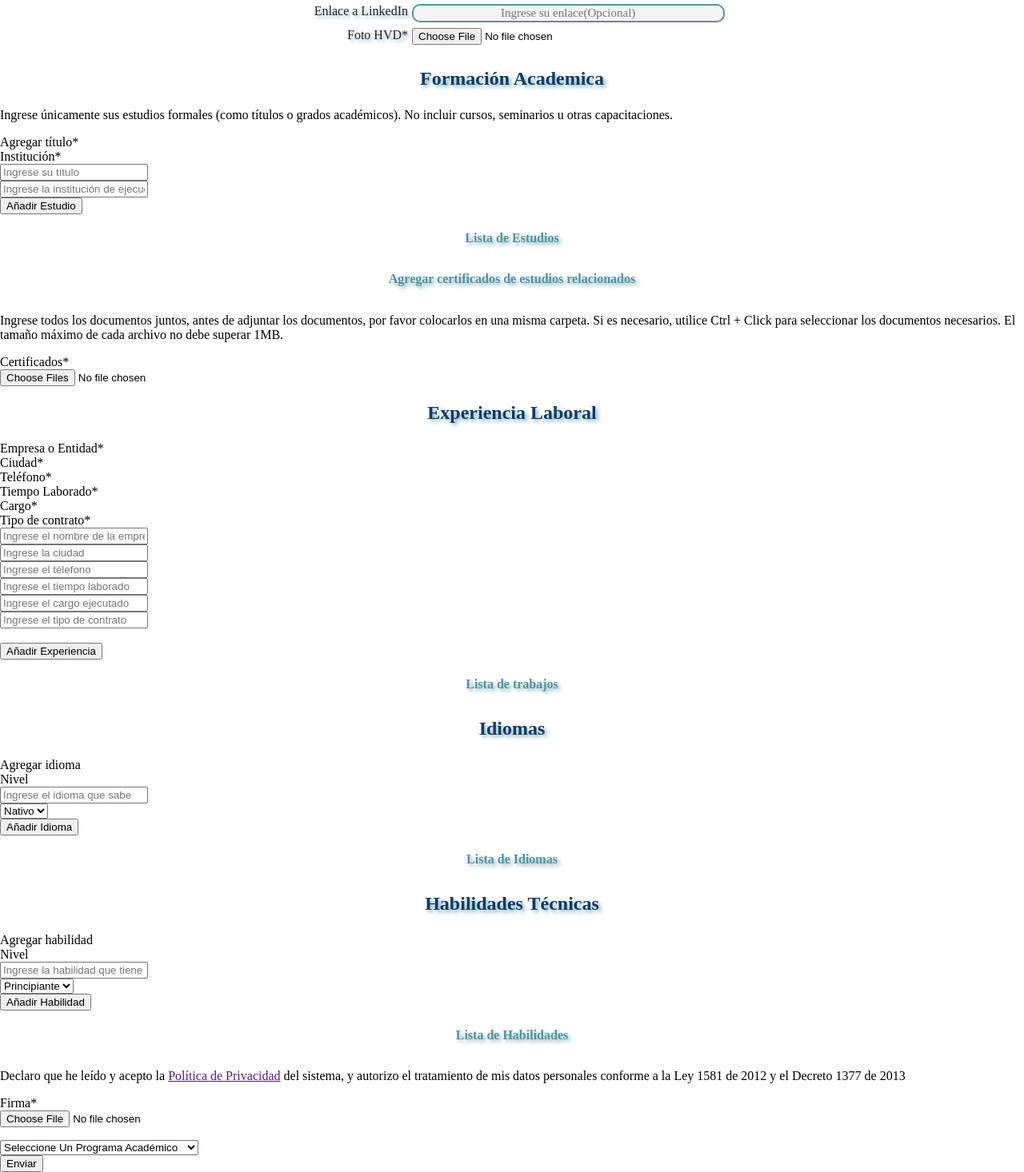
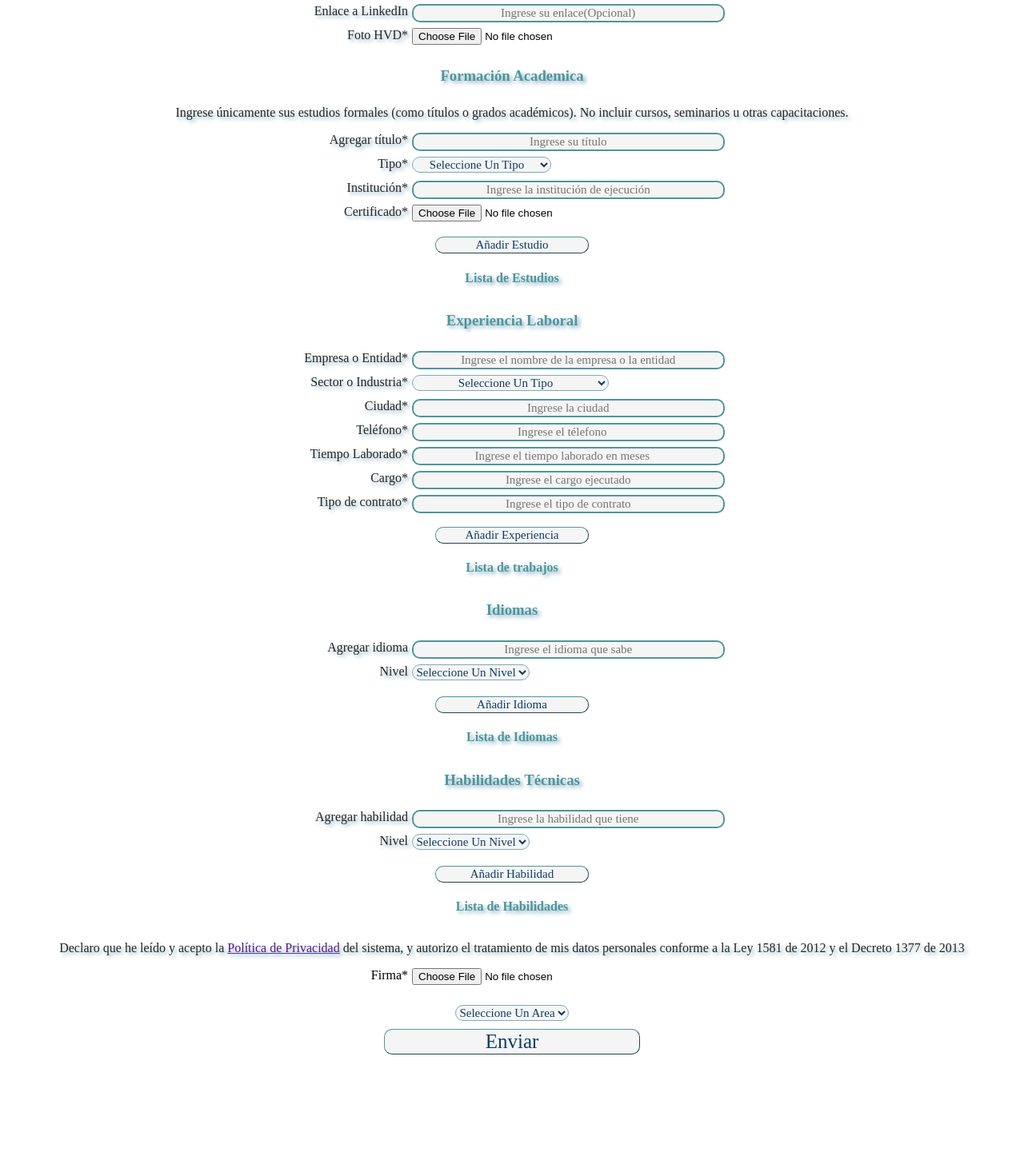
Before and after one commit to Steven-LG09/Vimo, an Angular app in the folder Frontend/: page /create in a window 1280 px wide. Shown: the part 548-2014 px from the top of the page at 80% size. After the commit the page ends 1917 px from the top, so only its background shows below. Built offline with nearby package versions, Linux system fonts and the light colour scheme.

Commit message:
VimoCommit8

```diff
--- a/Frontend/src/app/pages/employee/create/create.component.css
+++ b/Frontend/src/app/pages/employee/create/create.component.css
@@ -14,7 +14,7 @@
     text-shadow: 3px 3px 5px #7fa9b9;
 }
 
-.secondName{
+.secondName {
     text-align: center;
     height: 30px;
     font-family: 'Times New Roman', Times, serif;
@@ -22,7 +22,15 @@
     text-shadow: 3px 3px 5px #7fa9b9;
 }
 
-.thirdName{
+.loading {
+    text-align: center;
+    font-size: 30px;
+    color: #0D3B66;
+    text-shadow: 3px 3px 5px #7fa9b9;
+    display: none;
+}
+
+.thirdName {
     text-align: center;
     height: 30px;
     font-family: 'Times New Roman', Times, serif;
@@ -30,35 +38,35 @@
     text-shadow: 3px 3px 5px #7fa9b9;
 }
 
-.infoText{
+.infoText {
     color: rgb(39, 37, 37);
-    text-shadow: 3px 3px 5px #7fa9b9 ;
+    text-shadow: 3px 3px 5px #7fa9b9;
     text-align: center;
 }
 
-.blockInfo{
+.blockInfo {
     display: flex;
     justify-items: center;
     height: 30px;
 }
 
-.blockInfo1{
+.blockInfo1 {
     width: 40%;
     text-align: right;
 }
 
-.blockInfo2{
+.blockInfo2 {
     width: 60%;
     text-align: left;
     margin-left: 5px;
 }
 
-.labelInfo{
+.labelInfo {
     color: rgb(39, 37, 37);
     text-shadow: 3px 3px 5px #7fa9b9;
 }
 
-.inputInfo{
+.inputInfo {
     border-radius: 10px;
     background-color: whitesmoke;
     border: 2px solid #4F959D;
@@ -69,3 +77,74 @@
     width: 50%;
     height: 17px;
 }
+
+.typeGenre {
+    font-family: 'Times New Roman', Times, serif;
+    border-color: #7fa9b9;
+    border-radius: 10px;
+    border-width: 0.1px;
+    color: #0D3B66;
+    background-color: whitesmoke;
+    font-size: 15px;
+    margin: 0 auto;
+    text-align: center;
+}
+
+.buttonBlock {
+    display: flex;
+    justify-content: center;
+}
+
+.addButton {
+    font-family: 'Times New Roman', Times, serif;
+    border-color: #4F959D;
+    width: 15%;
+    border-radius: 10px;
+    border-width: 0.1px;
+    color: #0D3B66;
+    background-color: whitesmoke;
+    font-size: 15px;
+    cursor: grabbing;
+    margin-top: 10px;
+    margin-left: auto;
+    margin-right: auto;
+}
+
+.addDataB {
+    font-family: 'Times New Roman', Times, serif;
+    border-color: #4F959D;
+    width: 25%;
+    border-radius: 10px;
+    border-width: 0.1px;
+    color: #0D3B66;
+    background-color: whitesmoke;
+    font-size: 25px;
+    cursor: grabbing;
+    margin-top: 10px;
+    margin-bottom: 50px;
+}
+
+.addButton:hover,
+.addDataB:hover {
+    box-shadow: 0 12px 16px 0 black, 0 17px 50px 0 #7fa9b9;
+    background-color: #0D3B66;
+    color: white;
+}
+
+@media (max-width: 767px) {
+    .inputInfo {
+        width: 90%;
+    }
+
+    .typeGenre {
+        font-size: 12px;
+    }
+
+    .infoText {
+        margin-left: 2%;
+        margin-right: 2%;
+    }
+    .addButton{
+        width: 35%;
+    }
+}
--- a/Frontend/src/app/pages/employee/create/create.component.html
+++ b/Frontend/src/app/pages/employee/create/create.component.html
@@ -3,7 +3,8 @@
 
 <h2 class="secondName animate__animated animate__zoomIn">Sistema de Hojas de Vida</h2>
 <h3 class="thirdName animate__animated animate__zoomIn animate__delay-1s">Información Personal</h3>
-<p class="infoText animate__animated animate__fadeIn animate__delay-1s">Los campos con asteriscos(*) son obligatorios</p>
+<p class="infoText animate__animated animate__fadeIn animate__delay-1s">Los campos con asteriscos(*) son obligatorios
+</p>
 
 <div class="blockInfo animate__animated animate__zoomIn animate__delay-1s">
     <div class="blockInfo1">
@@ -27,7 +28,8 @@
         <label for="age" class="labelInfo">Edad*</label>
     </div>
     <div class="blockInfo2">
-        <input class="inputInfo" type="number" id="age" name="age" placeholder="Ingrese su edad" required autocomplete="off">
+        <input class="inputInfo" type="number" id="age" name="age" placeholder="Ingrese su edad" required
+            autocomplete="off">
     </div>
 </div>
 <div class="blockInfo animate__animated animate__zoomIn animate__delay-1s">
@@ -44,7 +46,8 @@
         <label for="cedula" class="labelInfo">D.I.*</label>
     </div>
     <div class="blockInfo2">
-        <input class="inputInfo" type="number" id="cedula" name="cedula" placeholder="Ingrese su identificación" required>
+        <input class="inputInfo" type="number" id="cedula" name="cedula" placeholder="Ingrese su identificación"
+            required>
     </div>
 </div>
 <div class="blockInfo animate__animated animate__zoomIn animate__delay-1s">
@@ -60,7 +63,7 @@
         <label for="genre" class="labelInfo">Genero*</label>
     </div>
     <div class="blockInfo2">
-        <select class="genreS" id="genre">
+        <select class="typeGenre" id="genre">
             <option>Masculino</option>
             <option>Femenino</option>
             <option>Otro</option>
@@ -94,78 +97,208 @@
 
 <p id="error-message" class="errorFile"></p>
 
-<h2 class="secondName animate__animated animate__zoomIn">Formación Academica</h2>
-<p class="loginT4 animate__animated animate__fadeIn">Ingrese únicamente sus estudios formales (como títulos o grados
+<h3 class="thirdName animate__animated animate__zoomIn animate__delay-1s">Formación Academica</h3>
+<p class="infoText animate__animated animate__fadeIn animate__delay-1s">Ingrese únicamente sus estudios formales (como
+    títulos o grados
     académicos).
     No incluir cursos, seminarios u otras capacitaciones.</p>
-<div class="blockF animate__animated animate__zoomIn">
-    <div class="block1l">
-        <label for="studies" class="loginT2">Agregar título*</label><br>
-        <label for="place" class="loginT2">Institución*</label><br>
+
+<div class="blockInfo animate__animated animate__zoomIn animate__delay-1s">
+    <div class="blockInfo1">
+        <label for="studies" class="labelInfo">Agregar título*</label>
     </div>
-    <div class="block1l2">
-        <input class="box2" type="text" id="studies" name="studies" placeholder="Ingrese su título" required><br>
-        <input class="box2" type="text" id="place" name="place" placeholder="Ingrese la institución de ejecución"
-            required><br>
+    <div class="blockInfo2">
+        <input class="inputInfo" type="text" id="studies" name="studies" placeholder="Ingrese su título" required>
     </div>
 </div>
-<button id="addStudy" class="bCreate2">Añadir Estudio</button>
-<h4 class="thirdName">Lista de Estudios</h4>
-<div id="study-list"></div>
-<h4 class="thirdName">Agregar certificados de estudios relacionados</h4>
-<p class="loginT4">Ingrese todos los documentos juntos, antes de adjuntar los documentos, por favor
-    colocarlos en una misma carpeta. Si es necesario, utilice Ctrl + Click para seleccionar los documentos
-    necesarios.
-    El tamaño máximo de cada archivo no debe superar 1MB.</p>
-<div class="blockF">
-    <div class="block1l">
-        <label for="degree" class="loginT2">Certificados*</label>
+<div class="blockInfo animate__animated animate__zoomIn animate__delay-1s">
+    <div class="blockInfo1">
+        <label for="studyType" class="labelInfo">Tipo*</label>
     </div>
-    <div class="block1l2">
-        <input type="file" id="degree" name="degree" multiple required>
+    <div class="blockInfo2">
+        <select class="typeGenre" id="studyType">
+            <option selected disabled>Seleccione Un Tipo</option>
+            <option>Sin Estudios</option>
+            <option>Primaria</option>
+            <option>Secundaria</option>
+            <option>Bachiller Académico</option>
+            <option>Bachiller Técnico</option>
+            <option>Técnico Laboral</option>
+            <option>Técnico Profesional</option>
+            <option>Tecnólogo</option>
+            <option>Profesional Universitario</option>
+            <option>Especialización</option>
+            <option>Maestría / Magister</option>
+            <option>Doctorado / PhD</option>
+        </select>
     </div>
 </div>
-<ul id="fileList" class="listFile"></ul>
+<div class="blockInfo animate__animated animate__zoomIn animate__delay-1s">
+    <div class="blockInfo1">
+        <label for="place" class="labelInfo">Institución*</label>
+    </div>
+    <div class="blockInfo2">
+        <input class="inputInfo" type="text" id="place" name="place" placeholder="Ingrese la institución de ejecución"
+            required>
+    </div>
+</div>
+<div class="blockInfo animate__animated animate__zoomIn animate__delay-1s">
+    <div class="blockInfo1">
+        <label for="certificate" class="labelInfo">Certificado*</label>
+    </div>
+    <div class="blockInfo2">
+        <input type="file" id="certificate" name="certificate" required>
+    </div>
+</div>
+<div class="buttonBlock animate__animated animate__zoomIn animate__delay-1s">
+    <button id="addStudy" class="addButton animate__animated animate__pulse animate__infinite">Añadir Estudio</button>
+</div>
 <p id="error-message2" class="errorFile"></p>
 
-<h2 class="secondName">Experiencia Laboral</h2>
-<div class="blockF">
-    <div class="block1l">
-        <label for="entity" class="loginT2">Empresa o Entidad*</label><br>
-        <label for="city" class="loginT2">Ciudad*</label><br>
-        <label for="telephone" class="loginT2">Teléfono*</label><br>
-        <label for="time" class="loginT2">Tiempo Laborado*</label><br>
-        <label for="role" class="loginT2">Cargo*</label><br>
-        <label for="contract" class="loginT2">Tipo de contrato*</label><br>
+<h4 class="thirdName animate__animated animate__zoomIn animate__delay-1s">Lista de Estudios</h4>
+<div id="study-list"></div>
+
+<h3 class="thirdName animate__animated animate__zoomIn animate__delay-1s">Experiencia Laboral</h3>
+
+<div class="blockInfo animate__animated animate__zoomIn animate__delay-1s">
+    <div class="blockInfo1">
+        <label for="entity" class="labelInfo">Empresa o Entidad*</label>
     </div>
-    <div class="block1l2">
-        <input class="box2" type="text" id="entity" name="entity"
-            placeholder="Ingrese el nombre de la empresa o la entidad" required><br>
-        <input class="box2" type="text" id="city" name="city" placeholder="Ingrese la ciudad" required><br>
-        <input class="box2" type="number" id="telephone" name="telephone" placeholder="Ingrese el télefono"
-            required><br>
-        <input class="box2" type="number" id="time" name="time" placeholder="Ingrese el tiempo laborado en meses"
-            required><br>
-        <input class="box2" type="text" id="role" name="role" placeholder="Ingrese el cargo ejecutado" required><br>
-        <input class="box2" type="text" id="contract" name="contract" placeholder="Ingrese el tipo de contrato"
-            required><br>
+    <div class="blockInfo2">
+        <input class="inputInfo" type="text" id="entity" name="entity"
+            placeholder="Ingrese el nombre de la empresa o la entidad" required>
     </div>
 </div>
-<br>
-<button id="addJob" class="bCreate2">Añadir Experiencia</button>
-<h4 class="thirdName">Lista de trabajos</h4>
+<div class="blockInfo animate__animated animate__zoomIn animate__delay-1s">
+    <div class="blockInfo1">
+        <label for="sector" class="labelInfo">Sector o Industria*</label>
+    </div>
+    <div class="blockInfo2">
+        <select class="typeGenre" id="sector">
+            <option selected disabled>Seleccione Un Tipo</option>
+            <optgroup label="Sector Primario">
+                <option value="agricultura">Agricultura</option>
+                <option value="ganaderia">Ganadería</option>
+                <option value="pesca">Pesca</option>
+                <option value="silvicultura">Silvicultura</option>
+                <option value="mineria">Minería</option>
+                <option value="petroleo_gas">Extracción de petróleo y gas</option>
+            </optgroup>
+
+            <optgroup label="Sector Secundario">
+                <option value="industria_alimentaria">Industria alimentaria</option>
+                <option value="industria_textil">Industria textil</option>
+                <option value="industria_quimica">Industria química</option>
+                <option value="construccion">Construcción</option>
+                <option value="metalurgia">Metalurgia</option>
+                <option value="industria_automotriz">Industria automotriz</option>
+                <option value="industria_electronica">Industria electrónica</option>
+                <option value="energia">Energía</option>
+                <option value="manufactura">Manufactura general</option>
+            </optgroup>
+
+            <optgroup label="Sector Terciario">
+                <option value="comercio">Comercio</option>
+                <option value="transporte_logistica">Transporte y logística</option>
+                <option value="turismo_hoteleria">Turismo y hotelería</option>
+                <option value="servicios_financieros">Servicios financieros</option>
+                <option value="salud">Salud</option>
+                <option value="educacion">Educación</option>
+                <option value="tecnologia_telecom">Tecnología y telecomunicaciones</option>
+                <option value="servicios_profesionales">Servicios profesionales</option>
+                <option value="entretenimiento">Entretenimiento y medios</option>
+                <option value="seguridad">Seguridad y vigilancia</option>
+                <option value="servicios_publicos">Servicios públicos</option>
+            </optgroup>
+
+            <optgroup label="Sector Cuaternario">
+                <option value="investigacion_desarrollo">Investigación y desarrollo (I+D)</option>
+                <option value="tecnologia_informacion">Tecnología de la información (TI)</option>
+                <option value="inteligencia_artificial">Inteligencia artificial</option>
+                <option value="big_data">Big Data</option>
+                <option value="educacion_virtual">Educación virtual</option>
+                <option value="servicios_cientificos">Servicios científicos y técnicos</option>
+            </optgroup>
+
+            <optgroup label="Sector Quinario">
+                <option value="gobierno">Gobierno y administración pública</option>
+                <option value="ongs">Organizaciones sin ánimo de lucro</option>
+                <option value="servicios_culturales">Servicios culturales y artísticos</option>
+                <option value="salud_avanzada">Salud avanzada</option>
+                <option value="liderazgo_estrategico">Liderazgo y toma de decisiones</option>
+            </optgroup>
+        </select>
+    </div>
+</div>
+<div class="blockInfo animate__animated animate__zoomIn animate__delay-1s">
+    <div class="blockInfo1">
+        <label for="city" class="labelInfo">Ciudad*</label>
+    </div>
+    <div class="blockInfo2">
+        <input class="inputInfo" type="text" id="city" name="city" placeholder="Ingrese la ciudad" required>
+    </div>
+</div>
+<div class="blockInfo animate__animated animate__zoomIn animate__delay-1s">
+    <div class="blockInfo1">
+        <label for="telephone" class="labelInfo">Teléfono*</label>
+    </div>
+    <div class="blockInfo2">
+        <input class="inputInfo" type="number" id="telephone" name="telephone" placeholder="Ingrese el télefono"
+            required>
+    </div>
+</div>
+<div class="blockInfo animate__animated animate__zoomIn animate__delay-1s">
+    <div class="blockInfo1">
+        <label for="time" class="labelInfo">Tiempo Laborado*</label>
+    </div>
+    <div class="blockInfo2">
+        <input class="inputInfo" type="number" id="time" name="time" placeholder="Ingrese el tiempo laborado en meses"
+            required>
+    </div>
+</div>
+<div class="blockInfo animate__animated animate__zoomIn animate__delay-1s">
+    <div class="blockInfo1">
+        <label for="role" class="labelInfo">Cargo*</label>
+    </div>
+    <div class="blockInfo2">
+        <input class="inputInfo" type="text" id="role" name="role" placeholder="Ingrese el cargo ejecutado" required>
+    </div>
+</div>
+<div class="blockInfo animate__animated animate__zoomIn animate__delay-1s">
+    <div class="blockInfo1">
+        <label for="contract" class="labelInfo">Tipo de contrato*</label>
+    </div>
+    <div class="blockInfo2">
+        <input class="inputInfo" type="text" id="contract" name="contract" placeholder="Ingrese el tipo de contrato"
+            required>
+    </div>
+</div>
+
+<div class="buttonBlock animate__animated animate__zoomIn animate__delay-1s">
+    <button id="addStudy" class="addButton animate__animated animate__pulse animate__infinite">Añadir
+        Experiencia</button>
+</div>
+
+<h4 class="thirdName animate__animated animate__zoomIn animate__delay-1s">Lista de trabajos</h4>
 <div id="job-list"></div>
 
-<h2 class="secondName">Idiomas</h2>
-<div class="blockF">
-    <div class="block1l">
-        <label for="language" class="loginT2">Agregar idioma</label><br>
-        <label for="languageLevel" class="loginT2">Nivel</label>
+<h3 class="thirdName animate__animated animate__zoomIn animate__delay-1s">Idiomas</h3>
+<div class="blockInfo animate__animated animate__zoomIn animate__delay-1s">
+    <div class="blockInfo1">
+        <label for="language" class="labelInfo">Agregar idioma</label>
     </div>
-    <div class="block1l2">
-        <input class="box2" type="text" id="language" name="language" placeholder="Ingrese el idioma que sabe"
-            required><br>
-        <select class="genreS" id="languageLevel">
+    <div class="blockInfo2">
+        <input class="inputInfo" type="text" id="language" name="language" placeholder="Ingrese el idioma que sabe"
+            required>
+    </div>
+</div>
+<div class="blockInfo animate__animated animate__zoomIn animate__delay-1s">
+    <div class="blockInfo1">
+        <label for="languageLevel" class="labelInfo">Nivel</label>
+    </div>
+    <div class="blockInfo2">
+        <select class="typeGenre" id="languageLevel">
+            <option selected disabled>Seleccione Un Nivel</option>
             <option>Nativo</option>
             <option>A1</option>
             <option>A2</option>
@@ -176,49 +309,69 @@
         </select><br>
     </div>
 </div>
-<button id="addLanguage" class="bCreate2">Añadir Idioma</button>
-<h4 class="thirdName">Lista de Idiomas</h4>
+
+<div class="buttonBlock animate__animated animate__zoomIn animate__delay-1s">
+    <button id="addStudy" class="addButton animate__animated animate__pulse animate__infinite">Añadir Idioma</button>
+</div>
+<h4 class="thirdName animate__animated animate__zoomIn animate__delay-1s">Lista de Idiomas</h4>
 <div id="language-list"></div>
 
-<h2 class="secondName">Habilidades Técnicas</h2>
-<div class="blockF">
-    <div class="block1l">
-        <label for="skill" class="loginT2">Agregar habilidad</label><br>
-        <label for="skillLevel" class="loginT2">Nivel</label>
+<h3 class="thirdName animate__animated animate__zoomIn animate__delay-1s">Habilidades Técnicas</h3>
+<div class="blockInfo animate__animated animate__zoomIn animate__delay-1s">
+    <div class="blockInfo1">
+        <label for="skill" class="labelInfo">Agregar habilidad</label>
     </div>
-    <div class="block1l2">
-        <input class="box2" type="text" id="skill" name="skill" placeholder="Ingrese la habilidad que tiene"><br>
-        <select class="genreS" id="skillLevel">
+    <div class="blockInfo2">
+        <input class="inputInfo" type="text" id="skill" name="skill" placeholder="Ingrese la habilidad que tiene"><br>
+    </div>
+</div>
+<div class="blockInfo animate__animated animate__zoomIn animate__delay-1s">
+    <div class="blockInfo1">
+        <label for="skillLevel" class="labelInfo">Nivel</label>
+    </div>
+    <div class="blockInfo2">
+        <select class="typeGenre" id="skillLevel">
+            <option selected disabled>Seleccione Un Nivel</option>
             <option>Principiante</option>
             <option>Intermedio</option>
             <option>Avanzado</option>
         </select><br>
     </div>
 </div>
-<button id="addSkill" class="bCreate2">Añadir Habilidad</button>
-<h4 class="thirdName">Lista de Habilidades</h4>
+<div class="buttonBlock animate__animated animate__zoomIn animate__delay-1s">
+    <button id="addStudy" class="addButton animate__animated animate__pulse animate__infinite">Añadir Habilidad</button>
+</div>
+<h4 class="thirdName animate__animated animate__zoomIn animate__delay-1s">Lista de Habilidades</h4>
 <div id="skill-list"></div>
 
-<p class="end">Declaro que he leído y acepto la <a href="" target="_blank">Política de
+<p class="infoText animate__animated animate__fadeIn animate__delay-1s">Declaro que he leído y acepto la <a href=""
+        target="_blank">Política de
         Privacidad</a> del sistema,
     y autorizo el tratamiento de mis datos personales conforme a la Ley 1581 de 2012 y el Decreto 1377 de 2013</p>
-<div class="blockF">
-    <div class="block1l">
+
+<div class="blockInfo animate__animated animate__zoomIn animate__delay-1s">
+    <div class="blockInfo1">
         <label for="signature" class="loginT2">Firma*</label>
     </div>
-    <div class="block1l2">
+    <div class="blockInfo2">
         <input type="file" id="signature" name="signature">
     </div>
 </div>
+
 <p id="error-message3" class="errorFile"></p>
 
-<select class="courseAC animate__animated animate__fadeInUp animate__delay-1s" id="courseAC" required>
-    <option selected disabled>Seleccione Un Programa Académico</option>
-    <option>Tecnología En Desarrollo De Software</option>
-    <option>Medicina</option>
-    <option>Ingenería Electrónica</option>
-</select><br>
+<div class="buttonBlock animate__animated animate__fadeInUp nimate__delay-1s">
+    <select class="typeGenre animate__animated animate__fadeInUp animate__delay-1s" id="courseAC" required>
+        <option selected disabled>Seleccione Un Area</option>
+        <option>Administración</option>
+        <option>Producción</option>
+        <option>Calidad</option>
+    </select>
+</div>
 
 
-<p id="loadingMessage" class="secondName animate__animated animate__flash" style="display: none;">Loading...</p>
-<button id="saveData" class="bCreate2 animate__animated animate__pulse animate__infinite">Enviar</button>
+<p id="loadingMessage" class="loading animate__animated animate__flash">Loading...</p>
+
+<div class="buttonBlock animate__animated animate__fadeInUp nimate__delay-1s">
+    <button id="saveData" class="addDataB animate__animated animate__pulse animate__infinite">Enviar</button>
+</div>
```
